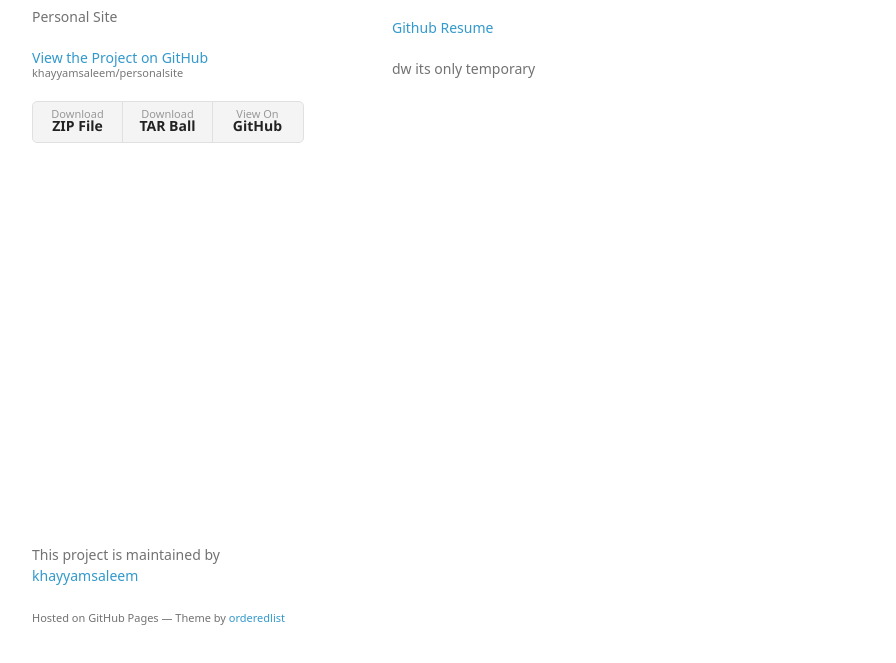
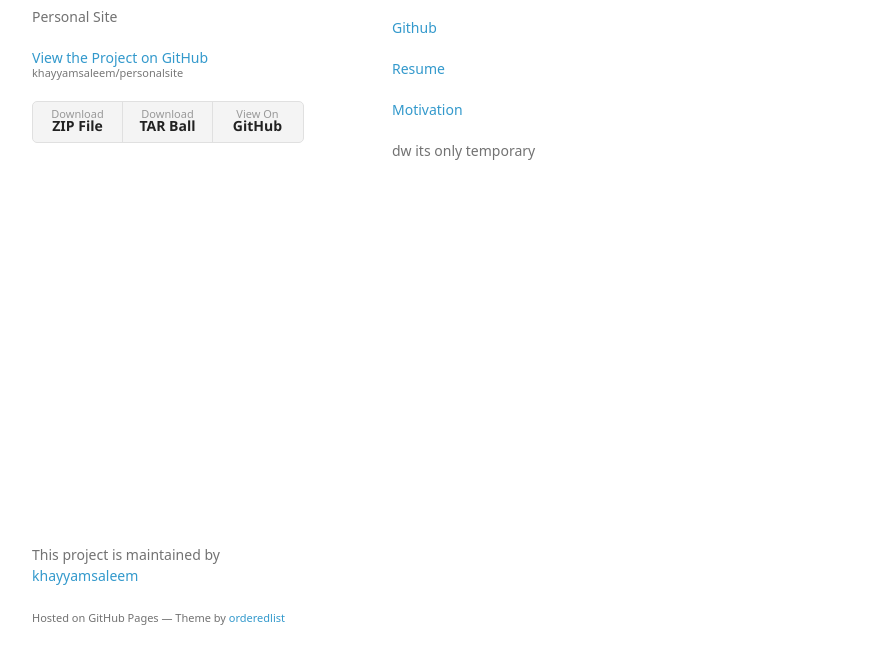
Before and after one commit to khayyamsaleem/mygithubpage, a plain HTML site: page index.html in a window 1280 px wide. Shown: the part 103-766 px from the top of the page, without its empty margins (178-1074 px from the left). Drawn offline with Linux system fonts and the light colour scheme; a web font is replaced by a local one.

Commit message:
added link to motivation

```diff
--- a/index.html
+++ b/index.html
@@ -30,8 +30,9 @@
       <section>
         <p>there's usually more stuff here but i nuked everything bc i got frustrated with gh-pages.</p>
 
-<p><a href="https://github.com/khayyamsaleem">Github</a>
-<a href="http://khayyamsaleem.github.io/resume.pdf">Resume</a></p>
+<p><a href="https://github.com/khayyamsaleem">Github</a></p>
+<p><a href="http://khayyamsaleem.github.io/resume.pdf">Resume</a></p>
+<p><a href="/motivation">Motivation</a></p>
 
 <p>dw its only temporary</p>
       </section>
```
